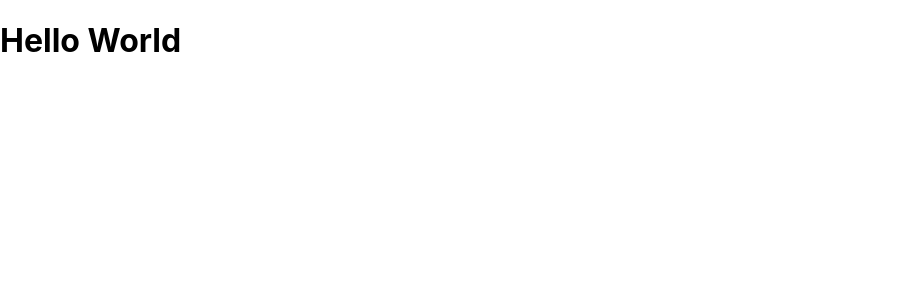
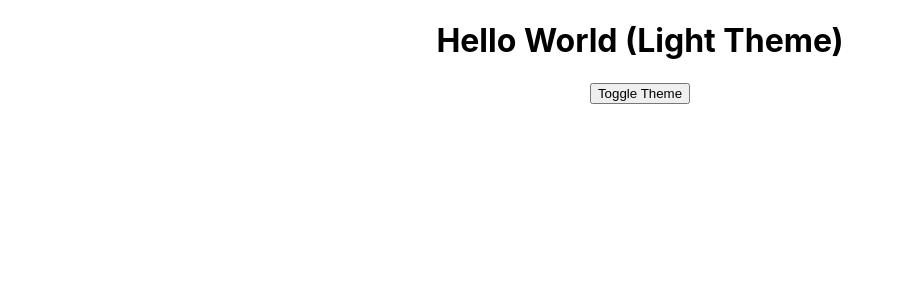
Before and after one commit to ravindrasharmacs/ReactProjDec, a React (Create React App) app: page / in a window 1280 px wide. Shown: the top 300 px of the page, without its empty margins (0-902 px from the left). Built offline with nearby package versions, Linux system fonts and the light colour scheme.

Commit message:
react_012 : theme switch using context api

```diff
--- a/src/App.css
+++ b/src/App.css
@@ -1,3 +1,13 @@
+.App.light {
+  background-color: white;
+  color: black;
+}
+
+.App.dark {
+  background-color: black;
+  color: white;
+}
+
 .App {
   text-align: center;
 }
--- a/src/App.js
+++ b/src/App.js
@@ -1,12 +1,24 @@
 import React from "react";
+import "./App.css";
+// import "./styles.css"
 
-class App extends React.Component {
-    render() {
+import { ThemeProvider, useTheme } from './ThemeContext'; // Import the Theme Provider
+
+const ThemedApp = () => {
+    const { theme, toggleTheme } = useTheme(); // Use the Theme Context
+
     return (
-      <div className="App">
-      <h1>Hello World</h1>
-      </div>
-      );
-      }
-}
+        <div className={`App ${theme}`}>
+            <h1>{theme === 'light' ? 'Hello World (Light Theme)' : 'Hello World (Dark Theme)'}</h1>
+            <button onClick={toggleTheme}>Toggle Theme</button>
+        </div>
+    );
+};
+
+const App = () => (
+    <ThemeProvider>
+        <ThemedApp />
+    </ThemeProvider>
+);
+
 export default App;
--- /dev/null
+++ b/src/ThemeContext.js
@@ -0,0 +1,24 @@
+import React, { createContext, useState, useContext } from 'react';
+
+// Create the Theme Context
+const ThemeContext = createContext();
+
+// Custom Hook to use the Theme Context
+export const useTheme = () => {
+    return useContext(ThemeContext);
+};
+
+// Theme Provider Component
+export const ThemeProvider = ({ children }) => {
+    const [theme, setTheme] = useState('light');
+
+    const toggleTheme = () => {
+        setTheme((prevTheme) => (prevTheme === 'light' ? 'dark' : 'light'));
+    };
+
+    return (
+        <ThemeContext.Provider value={{ theme, toggleTheme }}>
+            {children}
+        </ThemeContext.Provider>
+    );
+};
```
